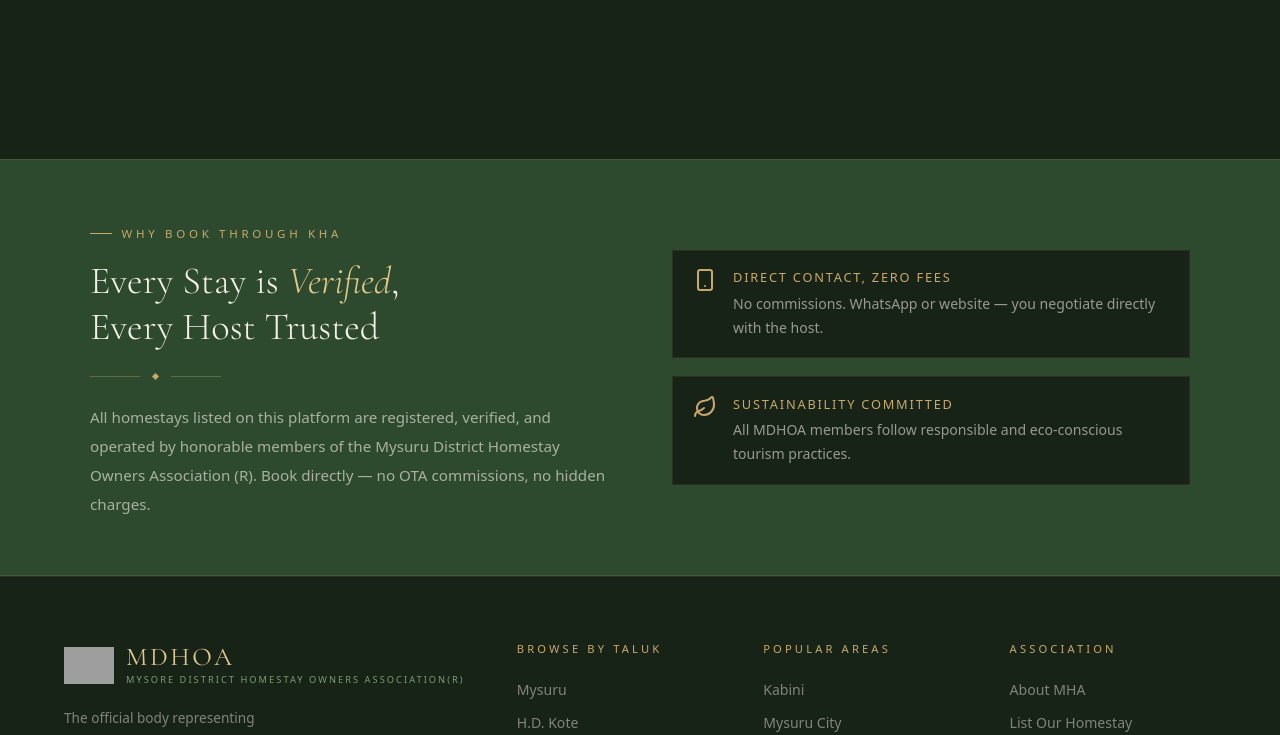
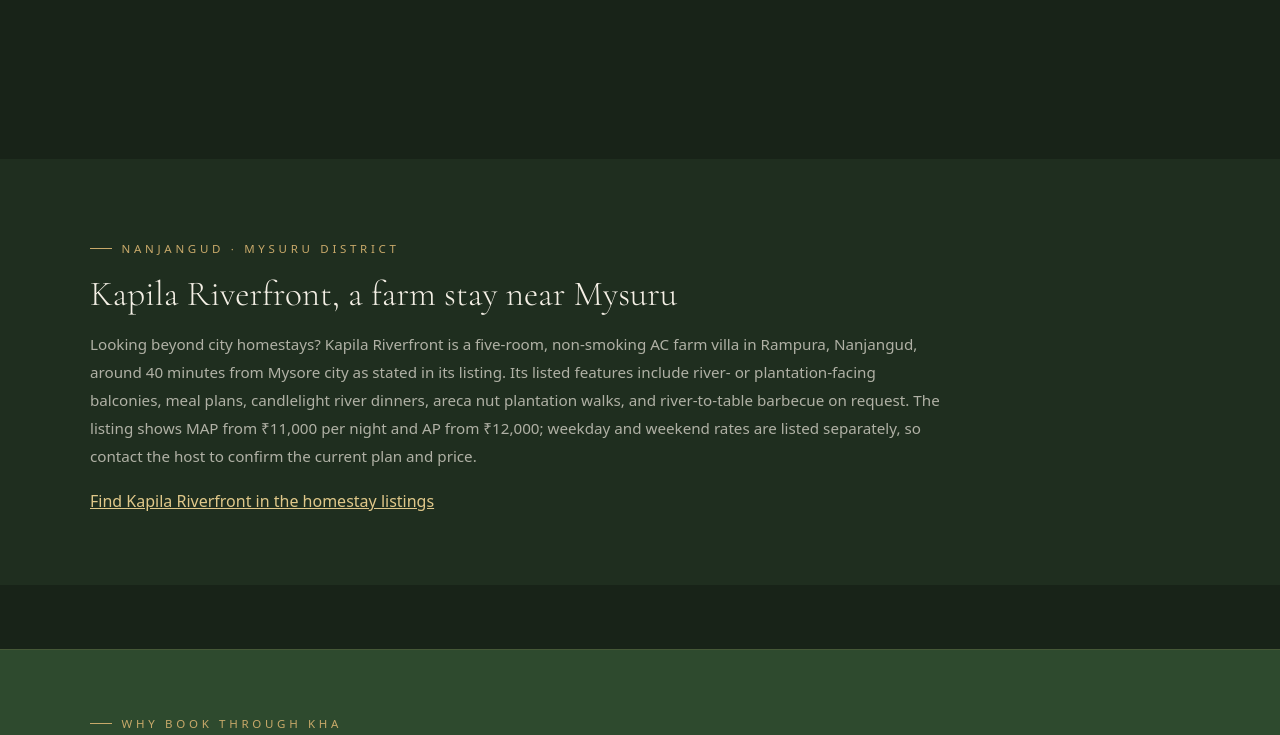
Before and after one commit to vishalcode2023/Home_Stay_Website, a React (Vite) app: page /explore in a window 1280 px wide. Shown: the part 1644-2379 px from the top of the page. Built offline with nearby package versions, Linux system fonts and the light colour scheme; grey boxes are pictures that could not be loaded.

Commit message:
added new seo and content

```diff
--- a/src/router/MainRouter.jsx
+++ b/src/router/MainRouter.jsx
@@ -1,5 +1,6 @@
-import { Routes, Route } from "react-router-dom";
-import { lazy, Suspense } from "react";
+import { Routes, Route, useLocation } from "react-router-dom";
+import { lazy, Suspense, useEffect } from "react";
+import { setPageSEO } from "../utils/useSEO";
 
 // Lazy-load all pages — only the home page is needed on first load
 // Other routes load their JS only when navigated to
@@ -34,6 +35,19 @@ const PageLoader = () => (
 );
 
 const MainRouter = () => {
+  const { pathname } = useLocation();
+
+  useEffect(() => {
+    const seoPage = {
+      "/": "home",
+      "/about": "about",
+      "/explore": "explore",
+      "/touristpage": "tourist-places",
+    }[pathname];
+
+    if (seoPage) setPageSEO(seoPage);
+  }, [pathname]);
+
   return (
     <Suspense fallback={<PageLoader />}>
       <Routes>
--- a/src/utils/useSEO.js
+++ b/src/utils/useSEO.js
@@ -12,7 +12,7 @@
  *   useEffect(() => { if (detail) setPropertySEO(detail); }, [detail]);
  */
 
-const BASE_URL   = 'https://www.mysorestayhomes.com';
+const BASE_URL   = 'https://www.homestaysinmysore.com';
 const SITE_NAME  = 'Mysore Homestays — MDHOA';
 const OG_IMAGE   = `${BASE_URL}/og-image.jpg`;
 
@@ -63,17 +63,17 @@ const PAGE_SEO = {
     canonical: `${BASE_URL}/explore`,
     keywords: 'explore mysore homestays, book rooms karnataka, filter homestays by price, stays near kabini, coorg coffee estate stay, chikmagalur nature resort',
   },
-  'our-story': {
+  about: {
     title: 'About MDHOA — Mysore District Homestay Owners Association | Verified Stays Karnataka',
     description: 'MDHOA is the official registered body for homestay owners in Mysore. Government-approved by the Department of Tourism, Karnataka since 2010.',
-    canonical: `${BASE_URL}/our-story`,
+    canonical: `${BASE_URL}/about`,
     keywords: 'MDHOA, mysore homestay association, government approved homestay karnataka, about mysore stays',
   },
-  contact: {
-    title: 'Contact MDHOA | Book a Homestay in Mysore | Direct WhatsApp Booking Karnataka',
-    description: 'Contact the Mysore District Homestay Owners Association to list or book a verified homestay. Direct WhatsApp and email enquiries welcome.',
-    canonical: `${BASE_URL}/contact`,
-    keywords: 'contact mysore homestay, book homestay karnataka, mdhoa contact, whatsapp room booking mysore',
+  'tourist-places': {
+    title: 'Tourist Places in Mysuru | Plan Your Karnataka Visit | MDHOA',
+    description: 'Explore popular tourist places in Mysuru and discover verified homestays across Mysuru district through MDHOA.',
+    canonical: `${BASE_URL}/touristpage`,
+    keywords: 'tourist places in mysuru, places to visit in mysore, mysuru tourism, mysore homestays',
   },
 };
 
@@ -106,7 +106,7 @@ export function setPageSEO(page = 'home') {
 export function setPropertySEO(property) {
   const {
     name, taluk, district, type, price, rating, reviews,
-    desc, img, lat, lng, amenities = [], hasWebsite, phone,
+    desc, img, lat, lng, amenities = [], phone,
   } = property;
 
   const slug   = name.toLowerCase().replace(/\s+/g, '-').replace(/[^a-z0-9-]/g, '');
--- a/src/websitepages/explore.jsx
+++ b/src/websitepages/explore.jsx
@@ -1837,6 +1837,7 @@ const HsCard = memo(function HsCard({ h, onOpen, distance }) {
 
   return (
     <div
+      id={h.id === 8 ? "kapila-riverfront" : undefined}
       className="kha-card kha-reveal bg-[#1f2e1f] overflow-hidden"
       style={{ border: "1px solid rgba(200,169,106,.1)" }}
       onClick={handleClick}
@@ -3142,6 +3143,57 @@ const Explore = () => {
         )}
       </section>
 
+      <section
+        className="px-16 py-[4.5rem] bg-[#1f2e1f]"
+        aria-labelledby="kapila-riverfront-guide"
+      >
+        <div className="max-w-[1100px] mx-auto">
+          <span className="kha-eyebrow">Nanjangud · Mysuru District</span>
+          <h2
+            id="kapila-riverfront-guide"
+            style={{
+              fontFamily: cg,
+              fontSize: "2.2rem",
+              fontWeight: 300,
+              color: "#f4efe5",
+              lineHeight: 1.2,
+            }}
+          >
+            Kapila Riverfront, a farm stay near Mysuru
+          </h2>
+          <p
+            style={{
+              maxWidth: "850px",
+              fontSize: ".95rem",
+              lineHeight: 1.85,
+              color: "rgba(244,239,229,.68)",
+              marginTop: ".9rem",
+            }}
+          >
+            Looking beyond city homestays? Kapila Riverfront is a five-room,
+            non-smoking AC farm villa in Rampura, Nanjangud, around 40 minutes
+            from Mysore city as stated in its listing. Its listed features
+            include river- or plantation-facing balconies, meal plans,
+            candlelight river dinners, areca nut plantation walks, and
+            river-to-table barbecue on request. The listing shows MAP from
+            ₹11,000 per night and AP from ₹12,000; weekday and weekend rates
+            are listed separately, so contact the host to confirm the current
+            plan and price.
+          </p>
+          <a
+            href="#kapila-riverfront"
+            style={{
+              display: "inline-flex",
+              marginTop: "1.2rem",
+              color: "#e0c88a",
+              textDecoration: "underline",
+            }}
+          >
+            Find Kapila Riverfront in the homestay listings
+          </a>
+        </div>
+      </section>
+
       {/* ════ PROMO BAND ════ */}
       <div
         className="px-16 py-14 mt-16"
--- a/src/websitepages/home.jsx
+++ b/src/websitepages/home.jsx
@@ -1727,6 +1727,7 @@ const HsCard = memo(function HsCard({ h, onOpen }) {
 
   return (
     <div
+      id={h.id === 8 ? "kapila-riverfront" : undefined}
       className="kha-card bg-[#1f2e1f] overflow-hidden kha-reveal"
       style={{ border: "1px solid rgba(200,169,106,.1)" }}
       onClick={handleClick}
@@ -3384,6 +3385,56 @@ const Home = () => {
         </div>
       </section>
 
+      {/* HOMESTAY GUIDE */}
+      <section
+        className="px-16 py-[4.5rem] bg-[#1f2e1f]"
+        aria-labelledby="mysuru-stay-guide-title"
+      >
+        <div className="max-w-[1100px] mx-auto">
+          <span className="kha-eyebrow">Plan Your Stay</span>
+          <h2
+            id="mysuru-stay-guide-title"
+            style={{
+              fontFamily: cg,
+              fontSize: "2.2rem",
+              fontWeight: 300,
+              color: "#f4efe5",
+              lineHeight: 1.2,
+            }}
+          >
+            Homestays in Mysuru and nearby countryside
+          </h2>
+          <p
+            style={{
+              maxWidth: "820px",
+              fontSize: ".95rem",
+              lineHeight: 1.85,
+              color: "rgba(244,239,229,.68)",
+              marginTop: ".9rem",
+            }}
+          >
+            Choose a family homestay in Mysuru for city sightseeing, or look
+            beyond the city for farm and riverfront stays across Mysuru
+            district. MDHOA listings let you compare locations, facilities and
+            available booking options, then contact each host directly. For a
+            countryside break in Nanjangud, explore Kapila Riverfront, a
+            five-room riverfront farm villa with air-conditioned rooms and
+            meal-plan options.
+          </p>
+          <div className="flex flex-wrap gap-6 mt-6">
+            <a
+              href="#kapila-riverfront"
+              style={{ color: "#e0c88a", textDecoration: "underline" }}
+            >
+              View Kapila Riverfront details
+            </a>
+            <a href="/explore" style={{ color: "#e0c88a" }}>
+              Browse all homestays
+            </a>
+          </div>
+        </div>
+      </section>
+
       {/* CTA */}
       <div
         className="kha-reveal text-center py-[2.8rem] px-16"
```
Also changed, not shown: index.html (+23 -23 lines), public/robots.txt, 1 other file (tests, documents, lock files or other folders).
